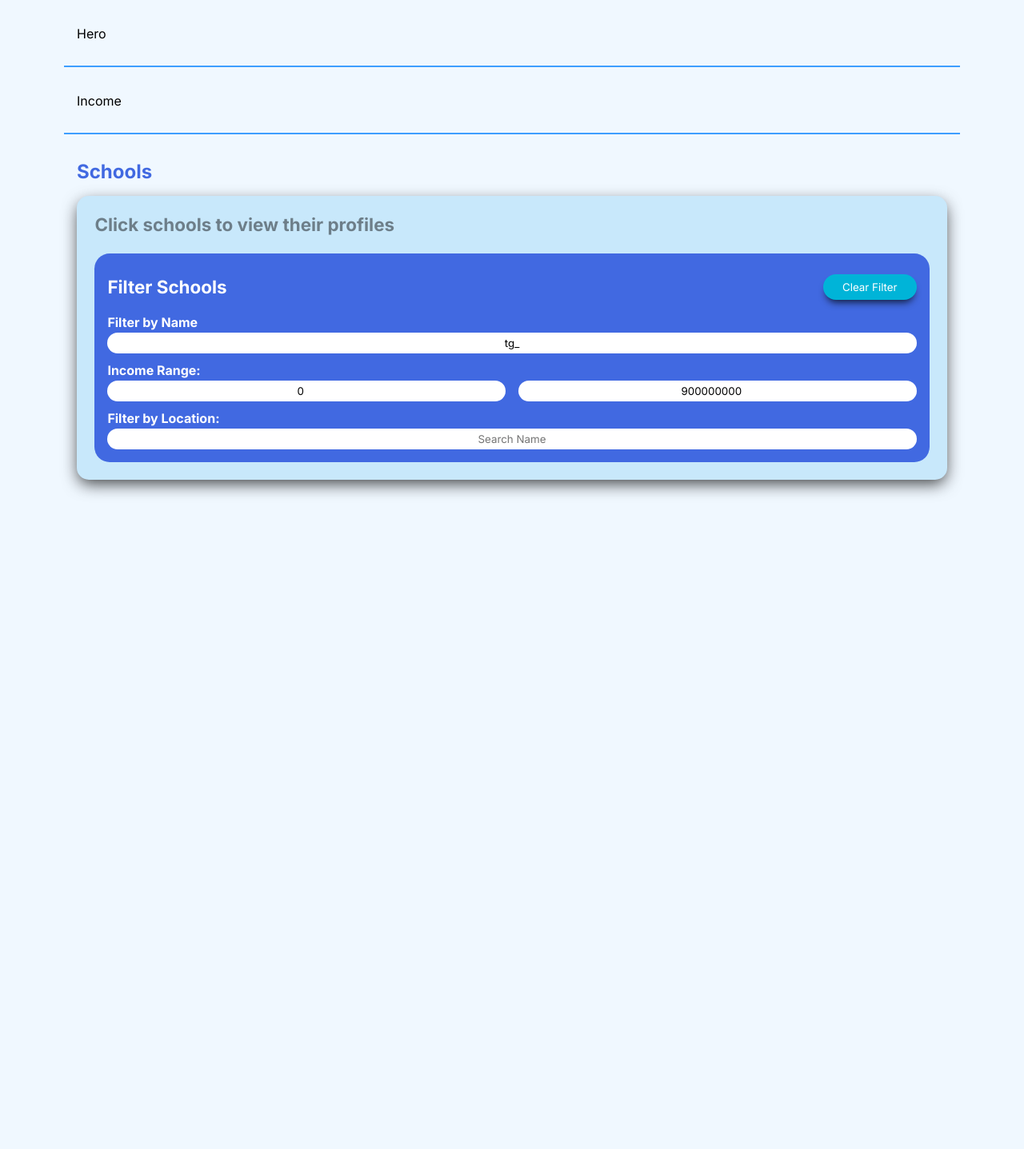
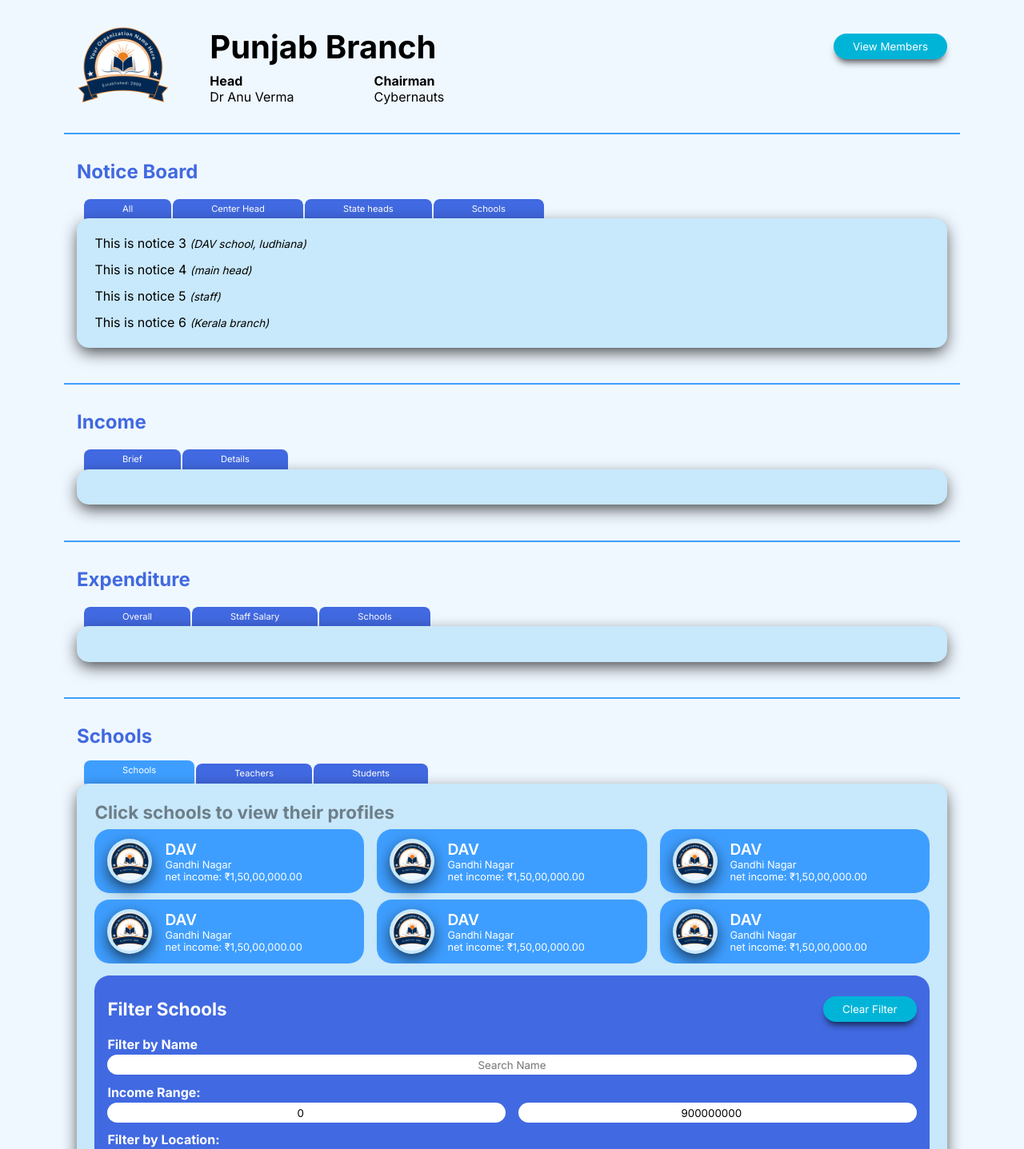
Before and after one commit to TarushGupta23/SchoolManager, a React (Create React App) app: page /state in a window 1280 px wide. Shown: the top 1437 px of the page at 80% size. Before the commit the page ends 800 px from the top, so only its background shows below. Built offline with nearby package versions, Linux system fonts and the light colour scheme.

Commit message:
update state page

```diff
--- a/src/App.css
+++ b/src/App.css
@@ -209,6 +209,7 @@ h2.tab-explain-heading {
     grid-template-columns: repeat(auto-fit, minmax(15rem, 1fr));
     list-style-type: none;
 }
+#school-list { grid-template-columns: repeat(auto-fit, minmax(20rem, 1fr)); }
 
 .closePopup {
     position: fixed;
--- a/src/DB_conditions.js
+++ b/src/DB_conditions.js
@@ -350,6 +350,11 @@ const state = {
         {name: 'DAV', location: 'Gandhi Nagar', netIncome: 1_50_00_000},
         {name: 'DAV', location: 'Gandhi Nagar', netIncome: 1_50_00_000},
         {name: 'DAV', location: 'Gandhi Nagar', netIncome: 1_50_00_000},
+    ], notices: [
+        { txt: "This is notice 3", expireDate: new Date("2025-12-08"), by: "DAV school, ludhiana" },
+        { txt: "This is notice 4", expireDate: new Date("2025-12-08"), by: "main head" },
+        { txt: "This is notice 5", expireDate: new Date("2025-12-08"), by: "staff" },
+        { txt: "This is notice 6", expireDate: new Date("2025-12-08"), by: "Kerala branch" }
     ]
 }
 export default db;
--- a/src/components/ProfileImage/profileImage.css
+++ b/src/components/ProfileImage/profileImage.css
@@ -7,7 +7,9 @@
 }
 
 .profile-img-container img, .profile-img {
-    width: 100%; height: 100%;
+    /* width: 100%;  */
+    height: 100%;
+    aspect-ratio: 1;
     object-fit: cover;
     border-radius: 50%;
     background-color: aliceblue;
--- /dev/null
+++ b/src/pages/Teacher/StudentPopup.jsx
@@ -0,0 +1,25 @@
+import ProfileImage from "../../components/ProfileImage/ProfileImage"
+import Button from "../../components/Button/BaseButton"
+
+export default function StudentPopup() {
+    return <div className="popup">
+        <section id="student-info">
+            <div className="info-left">
+                <ProfileImage location={'person1.png'} />
+            </div>
+            <div className="info-right">
+                <div className="info-r-top"> Tarush Gupta </div>
+                <div className="info-r-bottom">
+                    <span>Roll No: 46</span>
+                    <span>+1 NonMedical</span>
+                    <Button text="View Profile" func={() => { window.open('/student', '_blank')}}/>
+                </div>
+            </div>
+        </section>
+        <section style={{display: 'flex', justifyContent: 'space-between'}}>
+            <Button text='add anacdotal record' />
+            <Button text='upload marks' />
+            <Button text='give notice' />
+        </section>
+    </div>
+}
--- a/src/pages/Teacher/Teacher.jsx
+++ b/src/pages/Teacher/Teacher.jsx
@@ -10,9 +10,43 @@ import ClassAttendence from "../../components/popups/ClassAttendence";
 import ClassNotice from "../../components/popups/ClassNotice";
 import ClassMarks from "../../components/popups/ClassMarks";
 import Calender from "../../components/popups/Calender";
+import StudentPopup from "./StudentPopup";
 
 export default function Teacher(props) {
     const teacher = props.teacher
+
+    // ----------------- FOR POPUPS -----------------
+    const [currentPopup, setCurrentPopup] = useState(null);
+    const handlePopupBtn = (popup) => {
+        if (currentPopup === popup) {
+            setCurrentPopup(null)
+        } else {
+            setCurrentPopup(popup);
+        }
+    }
+    const renderPopup = () => {
+        switch (currentPopup) {
+            case null:
+                return null;
+            case 'full-details':
+                return <TeacherFull teacher={teacher} calenderBtn={() => handlePopupBtn('calender')}/>;
+            case 'class-attendence':
+                return <ClassAttendence classList={db.classes[teacher.inchargeOf.class][teacher.inchargeOf.section].students} />
+            case 'class-notice':
+                return <ClassNotice />
+            case 'class-marks':
+                return <ClassMarks classList={db.classes[teacher.inchargeOf.class][teacher.inchargeOf.section].students} />
+            case 'calender':
+                return <Calender tags={ {
+                    yello: {desc: "Casual Leaves", dates: teacher.leaves.casual},
+                    green: {desc: "Earned Leaves", dates: teacher.leaves.earned}
+                }}/>
+            case 'student-details':
+                return <StudentPopup />
+            default:
+                return null;
+        }
+    }
 
     // ----------------- FOR CLASSES TAB -----------------
     const [selectedClassTab, setSelectedClassTab] = useState(teacher.classes[0]);
@@ -51,40 +85,10 @@ export default function Teacher(props) {
         });
 
         return filteredStudents.map((std, index) => (
-            <ProfileBox key={index} name={std.name} img={std.pic} id={std.rollNo} />
+            <ProfileBox key={index} name={std.name} img={std.pic} id={std.rollNo} func={() => handlePopupBtn('student-details')} />
         ));
     }
 
-    // ----------------- FOR POPUPS -----------------
-    const [currentPopup, setCurrentPopup] = useState(null);
-    const handlePopupBtn = (popup) => {
-        if (currentPopup === popup) {
-            setCurrentPopup(null)
-        } else {
-            setCurrentPopup(popup);
-        }
-    }
-    const renderPopup = () => {
-        switch (currentPopup) {
-            case null:
-                return null;
-            case 'full-details':
-                return <TeacherFull teacher={teacher} calenderBtn={() => handlePopupBtn('calender')}/>;
-            case 'class-attendence':
-                return <ClassAttendence classList={db.classes[teacher.inchargeOf.class][teacher.inchargeOf.section].students} />
-            case 'class-notice':
-                return <ClassNotice />
-            case 'class-marks':
-                return <ClassMarks classList={db.classes[teacher.inchargeOf.class][teacher.inchargeOf.section].students} />
-            case 'calender':
-                return <Calender tags={ {
-                    yello: {desc: "Casual Leaves", dates: teacher.leaves.casual},
-                    green: {desc: "Earned Leaves", dates: teacher.leaves.earned}
-                }}/>
-            default:
-                return null;
-        }
-    }
 
     return (
         <>
--- a/src/pages/state/State.jsx
+++ b/src/pages/state/State.jsx
@@ -2,10 +2,11 @@ import { state } from '../../DB_conditions'
 import './state.css'
 import { StateSchools } from './stateUtil'
 import { useState } from 'react'
+import Button from '../../components/Button/BaseButton'
 
 export default function State(props) {
     // ----------------- FOR SCHOOLS -----------------
-    const initialSchoolForm = { name: 'tg_', minInc: 0, maxInc: 90_00_00_000, location: '' }
+    const initialSchoolForm = { name: '', minInc: 0, maxInc: 90_00_00_000, location: '' }
     const [schoolForm, setSchoolForm] = useState(initialSchoolForm);
     // alert(schoolForm.name)
 
@@ -13,10 +14,76 @@ export default function State(props) {
                     MAIN CODE
     ============================================== */
     return <>
-        <section>Hero</section>
-        <section>Income</section>
+        <section id="school-hero-section">
+            <div className="school-logo"><img src="images/org-logo.png" alt="" /></div>
+            <div className="school-content">
+                <h2 className="school-name">
+                    Punjab Branch
+                    <Button text="View Members" />
+                </h2>
+                <div className="hero-container">
+                    <li>
+                        <h4>Head</h4>  <span>Dr Anu Verma</span>
+                    </li>
+                    <li>
+                        <h4>Chairman</h4>  <span>Cybernauts</span>
+                    </li>
+                </div>
+            </div>
+        </section>
+
+        <section id="notice-board">
+            <h2 className="section-heading">Notice Board</h2>
+            <div className="tab-container">
+                <ul>
+                    <div className="tab">All</div>
+                    <div className="tab">Center Head</div>
+                    <div className="tab">State heads</div>
+                    <div className="tab">Schools</div>
+                </ul>
+            </div>
+            <div className="notice-content tab-content">
+                <ul>
+                    { state.notices.map((notice, index) => (<li key={index}>{notice.txt} <span>({notice.by})</span></li>)) }
+                </ul>
+            </div>
+        </section>
+
+        <section>
+            <h2 className="section-heading">Income</h2>
+            <div className="tab-container">
+                <ul>
+                    <div className="tab">Brief</div>
+                    <div className="tab">Details</div>
+                </ul>
+            </div>
+            <div className="tab-content">
+
+            </div>
+        </section>
+
+        <section>
+            <h2 className="section-heading">Expenditure</h2>
+            {/* salary of workers, aids to schools */}
+            <div className="tab-container">
+                <ul>
+                    <div className="tab">Overall</div>
+                    <div className="tab">Staff Salary</div>
+                    <div className="tab">Schools</div>
+                </ul>
+            </div>
+            <div className="tab-content"></div>
+        </section>
+
         <section>
             <h2 className="section-heading">Schools</h2>
+            <div className="tab-container">
+                <ul>
+                    <div className="tab tab-selected">Schools</div>
+                    <div className="tab">Teachers</div>
+                    <div className="tab">Students</div>
+                </ul>
+            </div>
             <div className="tab-content">
                 <StateSchools schoolList={state.schools} form={schoolForm} setForm={setSchoolForm} initialForm={initialSchoolForm} />
             </div>
--- a/src/pages/state/stateUtil.jsx
+++ b/src/pages/state/stateUtil.jsx
@@ -14,7 +14,7 @@ function StateSchools(props) {
     })
     return <>
         <h2 className="tab-explain-heading">Click schools to view their profiles</h2>
-        <ul className="student-list">
+        <ul className="student-list" id="school-list">
             {schools.map((item, index) => (
                 <SchoolProfile key={index} name={item.name} img='org-logo.png' id={item.id} netIncome={item.netIncome} location={item.location} />
             ))}
```
